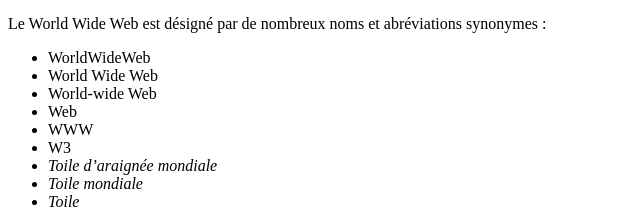
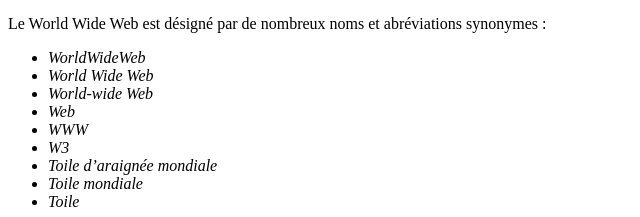
Before and after one commit to Randy-RM/Structurer-un-contenu-HTML, a plain HTML site: page world_wide_web.html in a window 1280 px wide. Shown: the part 815-1032 px from the top of the page, 0-640 px from the left. Drawn offline with Linux system fonts and the light colour scheme.

Commit message:
mis en italique des éléments de la liste

```diff
--- a/world_wide_web.html
+++ b/world_wide_web.html
@@ -53,12 +53,12 @@
                 Le World Wide Web est désigné par de nombreux noms et abréviations synonymes :
             </p>
             <ul>
-                <li>WorldWideWeb</li>
-                <li>World Wide Web</li>
-                <li>World-wide Web</li>
-                <li>Web</li>
-                <li>WWW</li>
-                <li>W3</li>
+                <li><em>WorldWideWeb</em></li>
+                <li><em>World Wide Web</em></li>
+                <li><em>World-wide Web</em></li>
+                <li><em>Web</em></li>
+                <li><em>WWW</em></li>
+                <li><em>W3</em></li>
                 <li><em>Toile d’araignée mondiale</em></li>
                 <li><em>Toile mondiale</em></li>
                 <li><em>Toile</em></li>
```
